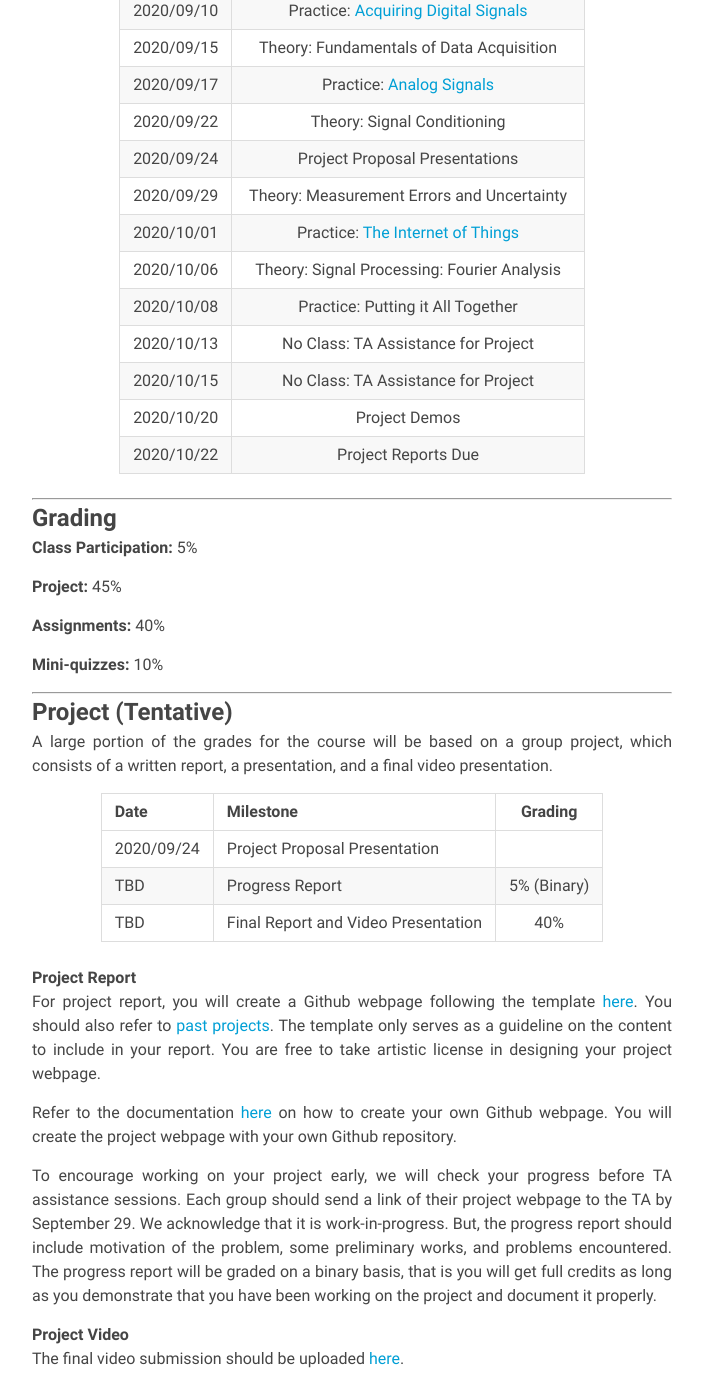
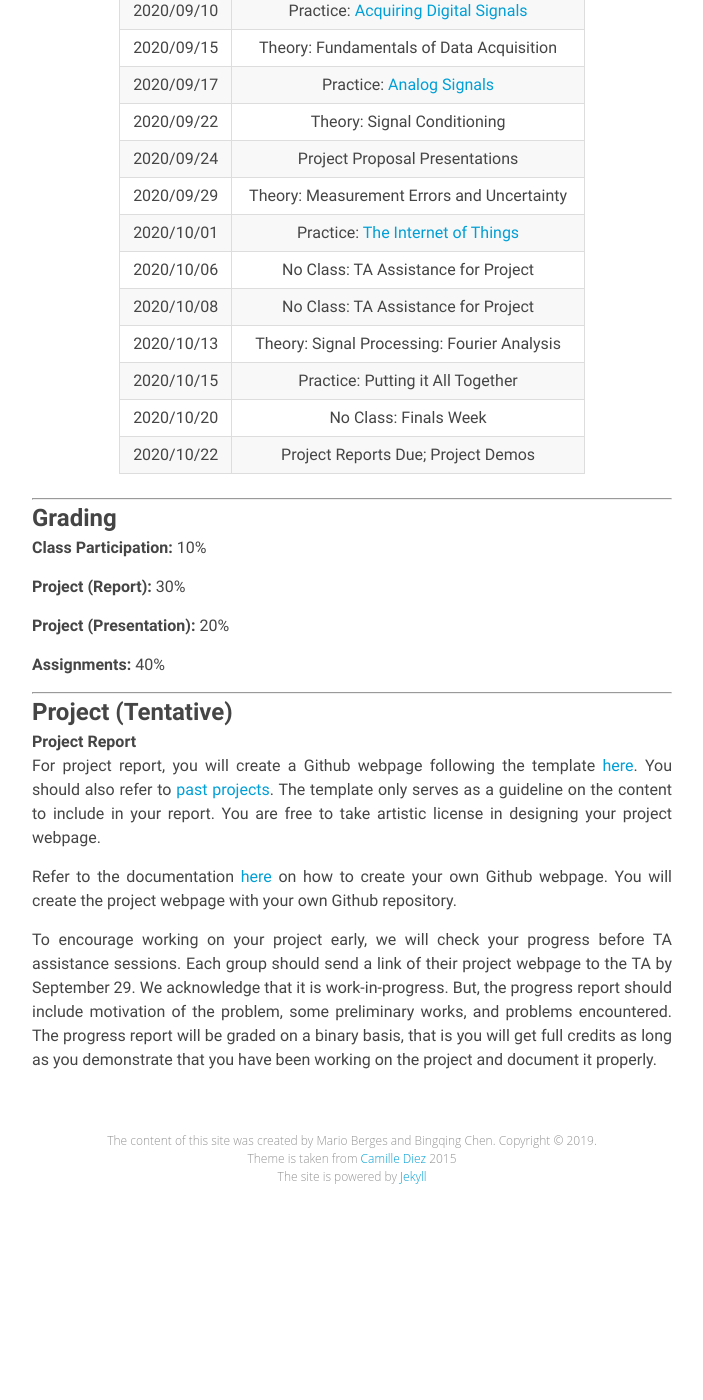
Before and after one commit to INFERLab/12740, a Jekyll site: the page built from logisticis.md, in a window 1280 px wide and 1400 px high, scrolled down 376 px. Shown: the whole window, without its empty margins (288-991 px from the left). Built offline with Jekyll 4.4.1, drawn with Linux system fonts in a browser that asks for light colours; nearby versions of some CDN libraries; library files that are not in the unit come from our copies; after the commit the page ends 1598 px from its top, so only the background shows below that.

Commit message:
Modified to F20

```diff
--- a/logisticis.md
+++ b/logisticis.md
@@ -3,7 +3,7 @@ layout: page
 title: Course Logistics
 ---
 
-The syllabus for the course is available in PDF here: [Syllabus.pdf](/12740/assets/syllabus.pdf)
+The syllabus for the course is available in PDF here: [Syllabus.pdf](/12740/assets/syllabus_F20.pdf)
 
 ## Schedule (Tentative)
 
@@ -19,35 +19,28 @@ The syllabus for the course is available in PDF here: [Syllabus.pdf](/12740/asse
 | 2020/09/24    | Project Proposal Presentations  |
 | 2020/09/29    | Theory: Measurement Errors and Uncertainty|
 | 2020/10/01    | Practice: [The Internet of Things](/12740/tutorials/openchirp.html)   |
-| 2020/10/06    | Theory: Signal Processing: Fourier Analysis|
-| 2020/10/08    | Practice: Putting it All Together |
-| 2020/10/13    | No Class: TA Assistance for Project|
-| 2020/10/15    | No Class: TA Assistance for Project |
-| 2020/10/20    | Project Demos|
-| 2020/10/22    | Project Reports Due |
+| 2020/10/06    | No Class: TA Assistance for Project|
+| 2020/10/08    | No Class: TA Assistance for Project |
+| 2020/10/13    | Theory: Signal Processing: Fourier Analysis|
+| 2020/10/15    | Practice: Putting it All Together |
+| 2020/10/20    | No Class: Finals Week|
+| 2020/10/22    | Project Reports Due; Project Demos |
 
 ***
 
 ## Grading
 
-**Class Participation:** 5%
+**Class Participation:** 10%
 
-**Project:** 45%
+**Project (Report):** 30%
+
+**Project (Presentation):** 20%
 
 **Assignments:** 40%
 
-**Mini-quizzes:** 10%
 
 ***
 ## Project (Tentative)
-
-A large portion of the grades for the course will be based on a group project, which consists of a written report, a presentation, and a final video presentation.
-
-| **Date**      | **Milestone**     | Grading|
-| ------------- |----------------------------|:------------:|
-|   2020/09/24| Project Proposal Presentation|        |
-|    TBD| Progress Report    |  5% (Binary) |
-|TBD|Final Report and Video Presentation | 40%|
 
 #### Project Report
 For project report, you will create a Github webpage following the template [here](/12740/tutorials/template.html). You should also refer to [past projects](http://wiki.marioberges.com/courses/12-740/index.php?title=Main_Page). The template only serves as a guideline on the content to include in your report. You are free to take artistic license in designing your project webpage.
@@ -55,6 +48,3 @@ For project report, you will create a Github webpage following the template [her
 Refer to the documentation [here](https://pages.github.com) on how to create your own Github webpage. You will create the project webpage with your own Github repository.
 
 To encourage working on your project early, we will check your progress before TA assistance sessions. Each group should send a link of their project webpage to the TA by September 29. We acknowledge that it is work-in-progress. But, the progress report should include motivation of the problem, some preliminary works, and problems encountered. The progress report will be graded on a binary basis, that is you will get full credits as long as you demonstrate	that you have been working on the project and document it properly.
-
-#### Project Video
-The final video submission should be uploaded [here](https://vimeo.com/groups/609557).
```
Also changed, not shown: index.md (+3 -3 lines), 1 other file.
